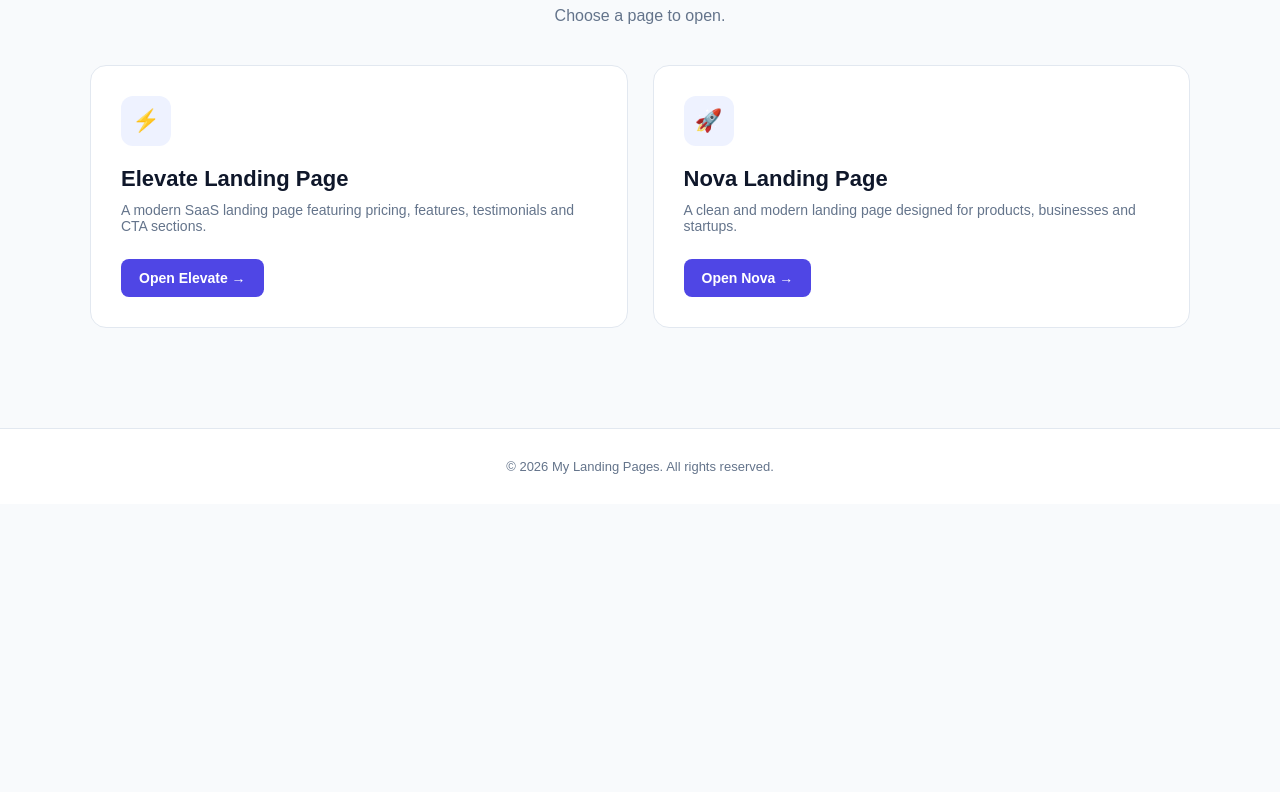
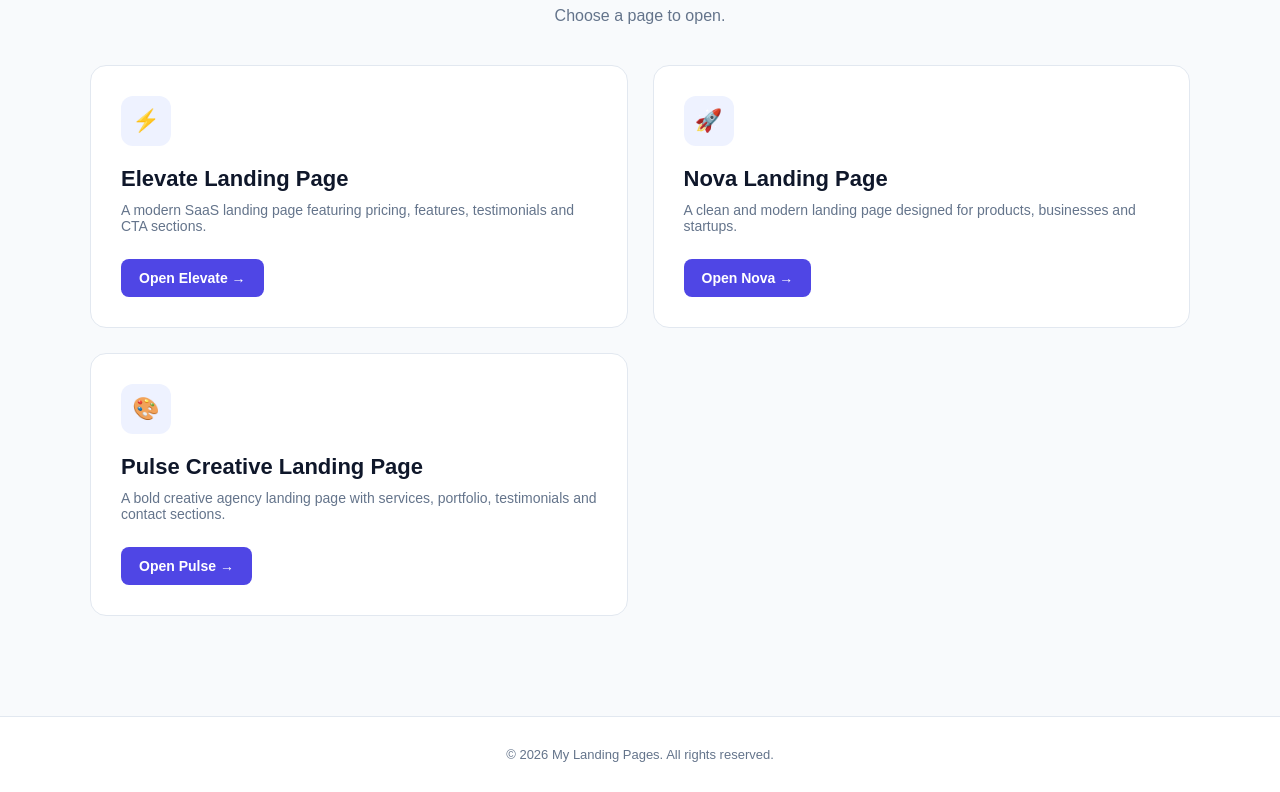
Before and after one commit to easyTeamHappy/landingpage, a plain HTML site: page index.html in a window 1280 px wide. Shown: the part 473-1265 px from the top of the page. Before the commit the page ends 977 px from the top, so only its background shows below. Drawn offline with Linux system fonts and the light colour scheme.

Commit message:
Update index.html

```diff
--- a/index.html
+++ b/index.html
@@ -318,6 +318,31 @@
 
         </div>
 
+        <div class="page-card">
+
+        <div class="page-icon">
+          🎨
+        </div>
+
+        <h3>
+          Pulse Creative Landing Page
+        </h3>
+
+        <p>
+          A bold creative agency landing page with services,
+          portfolio, testimonials and contact sections.
+        </p>
+
+        <a
+          href="pulse_landing_page.html"
+          class="open-button"
+        >
+          Open Pulse →
+        </a>
+
+      </div>
+
+
       </div>
 
     </div>
```
